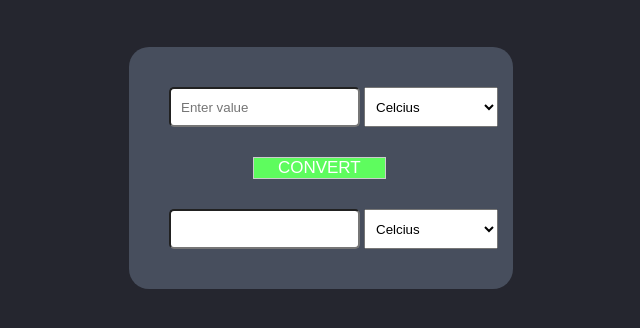
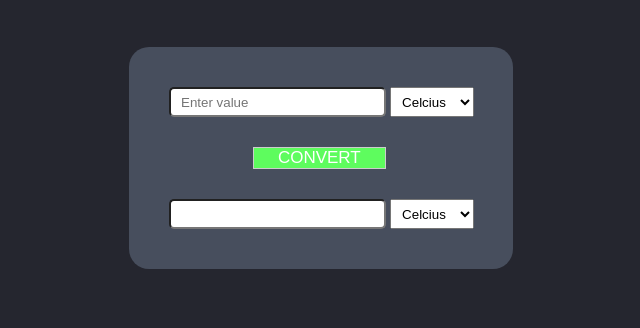
Before and after one commit to ige360/Temperature-conversion, a plain HTML site: page index.html in a window 1280 px wide. Shown: the part 80-408 px from the top of the page, without its empty margins (319-959 px from the left). Drawn offline with Linux system fonts and the light colour scheme.

Commit message:
Update style.css

```diff
--- a/style.css
+++ b/style.css
@@ -61,3 +61,14 @@ input {
         margin-top: 80px;
     }
 }
+@media (max-width: 1400px) {
+    select {
+        width: 25%;
+        height: 30px;
+    }
+    input {
+        width: 65%;
+        height: 30px;
+    }
+
+}
```
